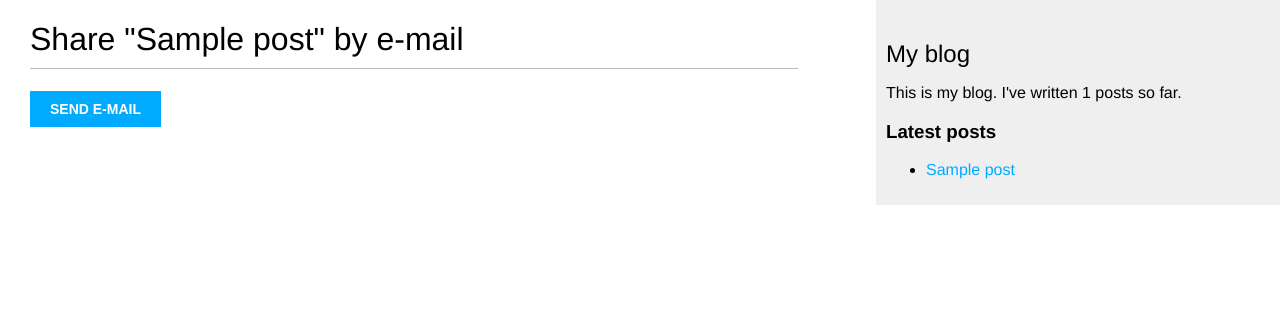
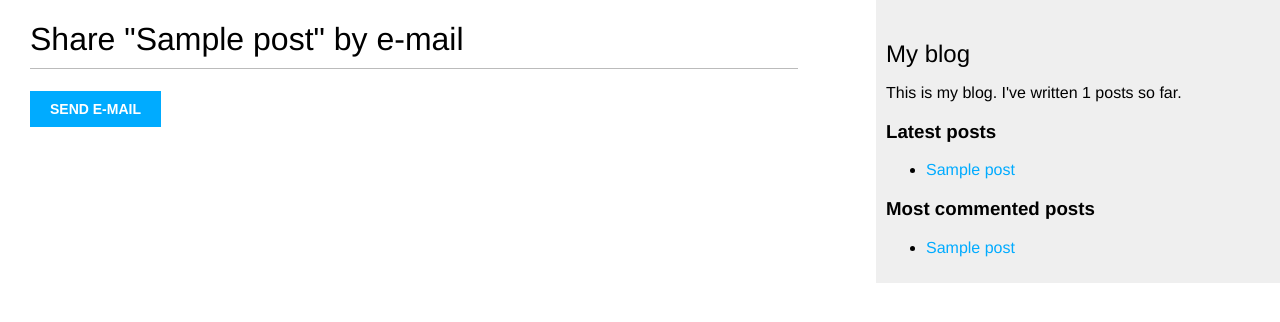
Before and after one commit to yura702007/djangoBlog, a Django app: template my_site/blog/templates/blog/post/share.html in a window 1280 px wide. Shown: the top 322 px of the page. Run offline with Django 4.2, Linux system fonts and the light colour scheme; the template is opened without the code that fills it: values that come from a table or form of the project are taken from there, others are empty; tables that the repository leaves empty hold one stand-in row (values such as "Sample post").

Commit message:
add 'get_most_comments' simple tag in base.html

```diff
--- a/my_site/blog/templates/blog/base.html
+++ b/my_site/blog/templates/blog/base.html
@@ -20,6 +20,16 @@
         </p>
         <h3>Latest posts</h3>
         {% show_latest_posts 3 %}
+        <h3>Most commented posts</h3>
+        {% get_most_comments as most_commented_posts %}
+        <ul>
+            {% for post in most_commented_posts %}
+                <li>
+                    <a href="{{ post.get_absolute_url }}">{{ post.title }}</a>
+                </li>
+            {% endfor %}
+        </ul>
+
     </div>
 </body>
 </html>
```
